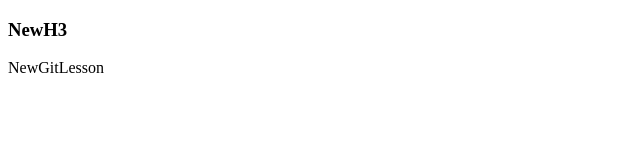
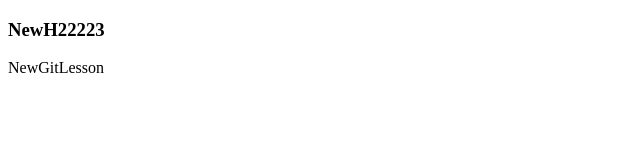
Before and after one commit to Anushhayrapetyan/project_for, a plain HTML site: page index.html in a window 1280 px wide. Shown: the full height of the page, 0-640 px from the left. Drawn offline with Linux system fonts and the light colour scheme.

Commit message:
this is task

```diff
--- a/index.html
+++ b/index.html
@@ -6,7 +6,7 @@
     <title>Document</title>
 </head>
 <body>
-    <h3>NewH3</h3>
+    <h3>NewH22223</h3>
     <p>NewGitLesson</p>
 </body>
 </html>
```
